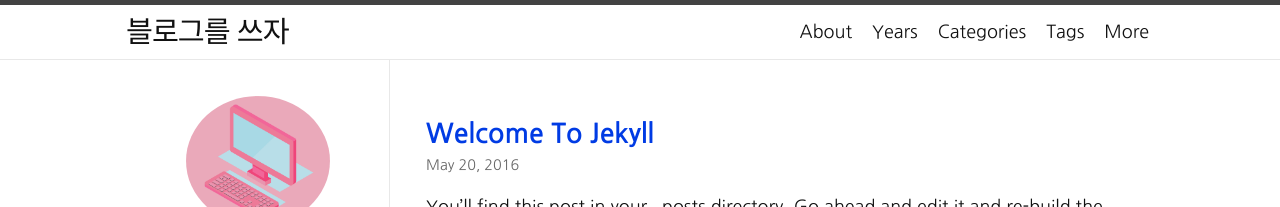
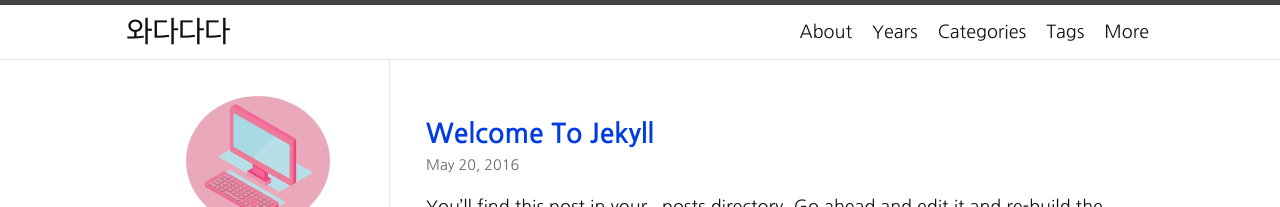
Before and after one commit to zivong/jekyll-theme-hamilton, a Jekyll site: the page built from index.html, in a window 1280 px wide. Shown: the top 207 px of the page. Built offline with Jekyll 4.4.1, drawn with Linux system fonts in a browser that asks for light colours; nearby versions of some CDN libraries; some web fonts are replaced; the list of posts is cut into pages by our own code.

Commit message:
Update _config.yml

```diff
--- a/_config.yml
+++ b/_config.yml
@@ -1,4 +1,4 @@
-title: 블로그를 쓰자
+title: 와다다다
 description: Front-end Engineer.
 author: Kim Heeyeol
 avatar: /logo.png
```
